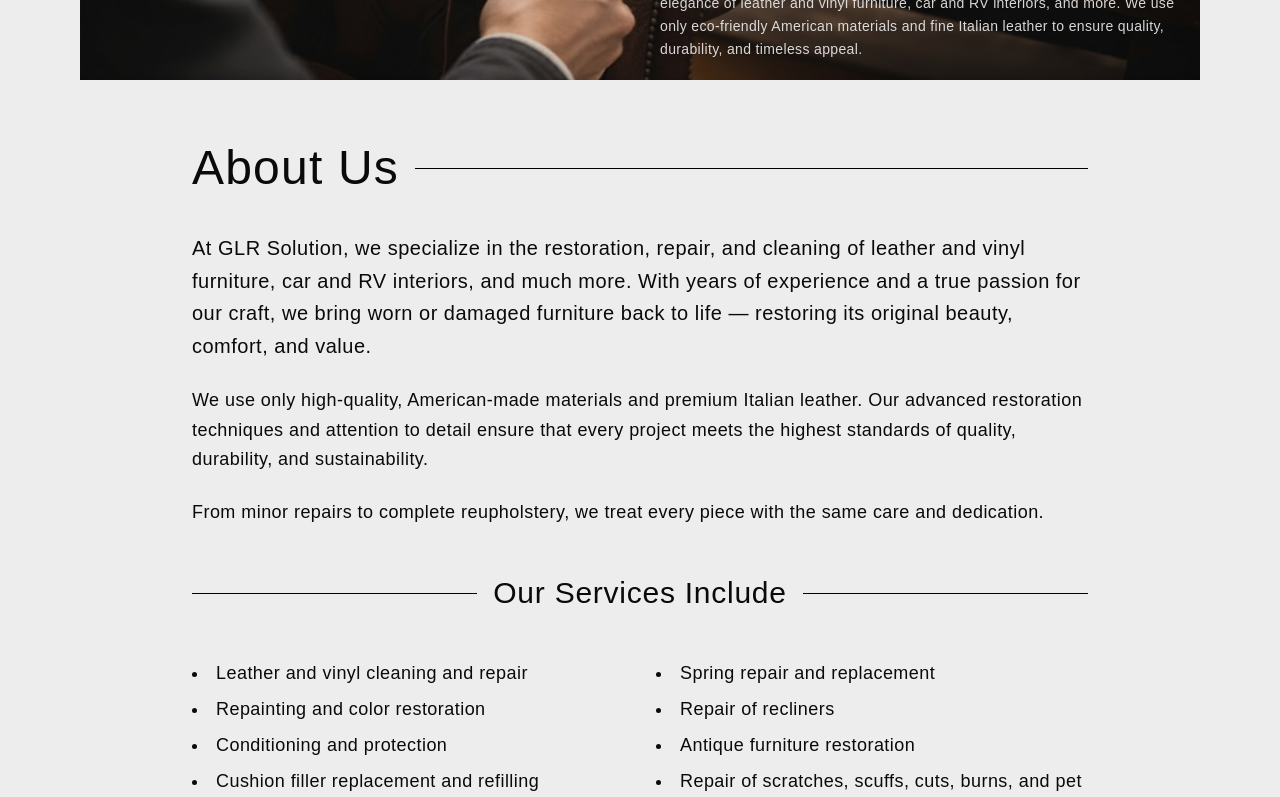
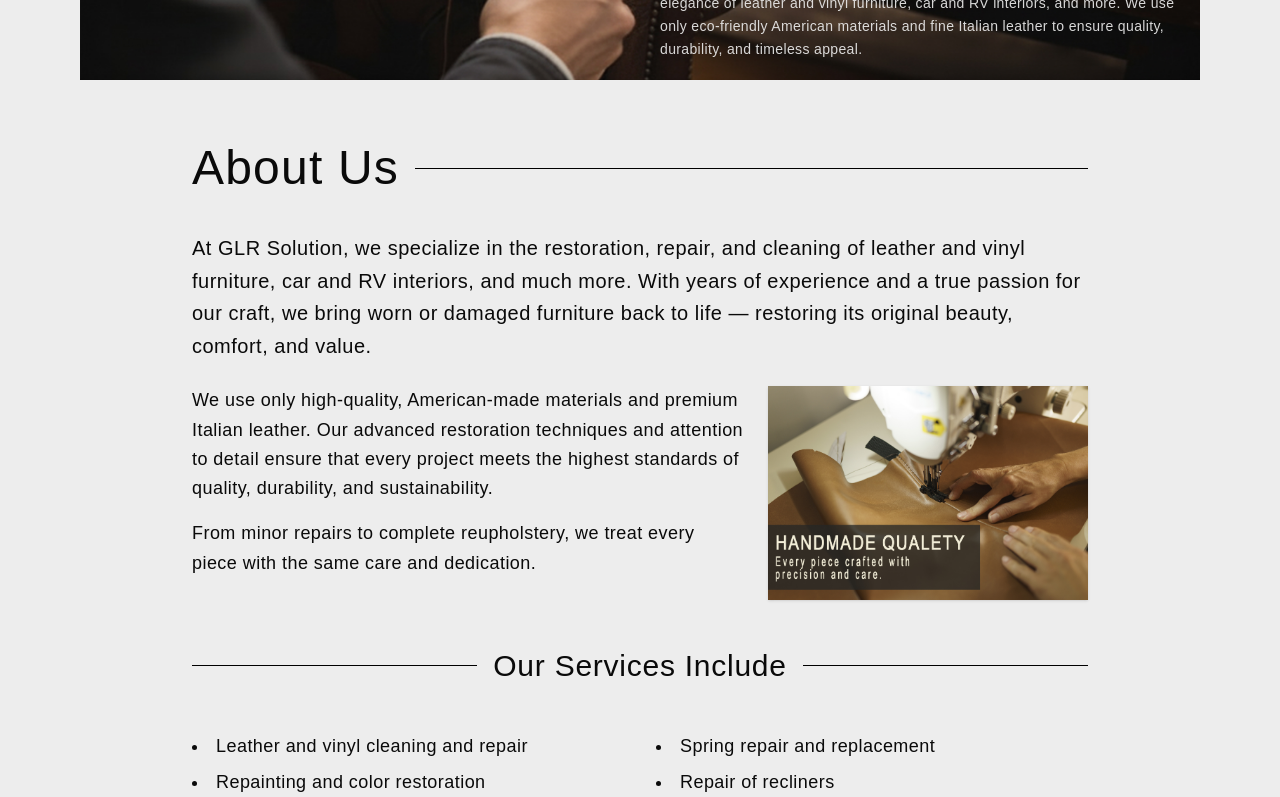
Before and after one commit to evunti/glr_solution, a Next.js app: page /about in a window 1280 px wide. Shown: the part 378-1175 px from the top of the page. Built offline with nearby package versions, Linux system fonts and the light colour scheme.

Commit message:
about edit and contact edit

```diff
--- a/src/app/about/page.tsx
+++ b/src/app/about/page.tsx
@@ -21,17 +21,28 @@ export default function About() {
               its original beauty, comfort, and value.
             </p>
 
-            <p className="text-base sm:text-lg text-[color-brand]/70 leading-relaxed font-light tracking-wide">
-              We use only high-quality, American-made materials and premium
-              Italian leather. Our advanced restoration techniques and attention
-              to detail ensure that every project meets the highest standards of
-              quality, durability, and sustainability.
-            </p>
+            <div className="flex flex-col md:flex-row gap-6 items-start">
+              <div className="flex-1 space-y-4">
+                <p className="text-base sm:text-lg text-[color-brand]/70 leading-relaxed font-light tracking-wide">
+                  We use only high-quality, American-made materials and premium
+                  Italian leather. Our advanced restoration techniques and
+                  attention to detail ensure that every project meets the
+                  highest standards of quality, durability, and sustainability.
+                </p>
 
-            <p className="text-base sm:text-lg text-[color-brand]/70 leading-relaxed font-light tracking-wide">
-              From minor repairs to complete reupholstery, we treat every piece
-              with the same care and dedication.
-            </p>
+                <p className="text-base sm:text-lg text-[color-brand]/70 leading-relaxed font-light tracking-wide">
+                  From minor repairs to complete reupholstery, we treat every
+                  piece with the same care and dedication.
+                </p>
+              </div>{" "}
+              <div className="w-full md:w-64 lg:w-80 shrink-0">
+                <img
+                  src="/images/adv.jpg"
+                  alt="GLR Solution"
+                  className="w-full h-auto  shadow-sm"
+                />
+              </div>
+            </div>
           </section>
 
           <div className="flex items-center gap-4">
--- a/src/app/contact/page.tsx
+++ b/src/app/contact/page.tsx
@@ -13,7 +13,6 @@ export default function Contact() {
   const handleSubmit = (e: React.FormEvent) => {
     e.preventDefault();
 
-    // Construct email body
     const subject = encodeURIComponent(
       "Free Estimate Request from " + formData.name
     );
@@ -25,8 +24,7 @@ export default function Contact() {
         `Note: Photos should be attached separately if needed.`
     );
 
-    // Open email client with pre-filled data
-    window.location.href = `mailto:untiloev@gmail.com?subject=${subject}&body=${body}`;
+    window.location.href = `mailto:info@glrsolution.com?subject=${subject}&body=${body}`;
   };
 
   const handleChange = (
@@ -48,7 +46,7 @@ export default function Contact() {
             </h1>
           </div>
           <p className="text-center text-lg text-[color-brand]/80 leading-relaxed font-light tracking-wide">
-            We are a family owned company located in Virginia.
+            We are a family owned business located in Virginia.
           </p>
           <div className="text-center">
             <p className="text-md text-[color-brand]/70 font-light">
```
